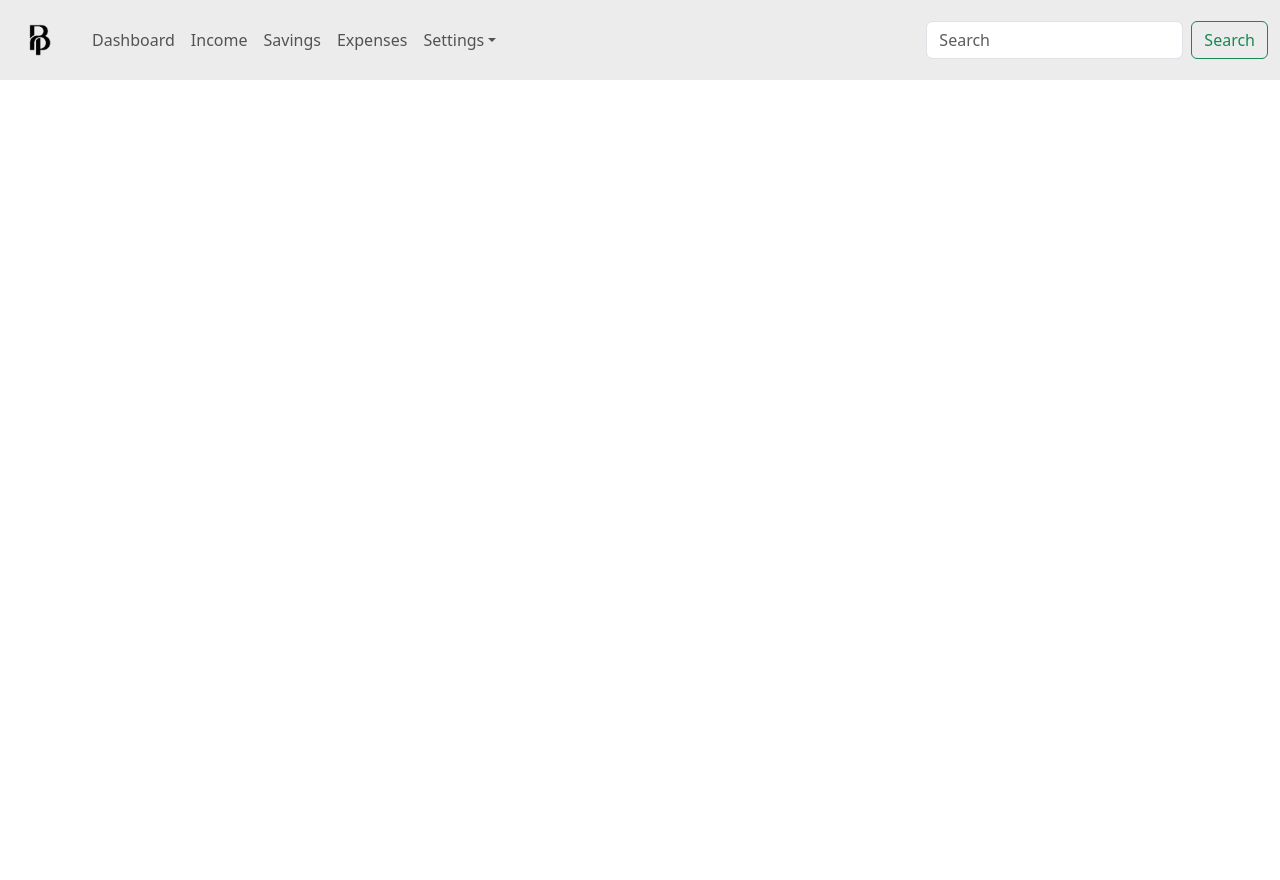
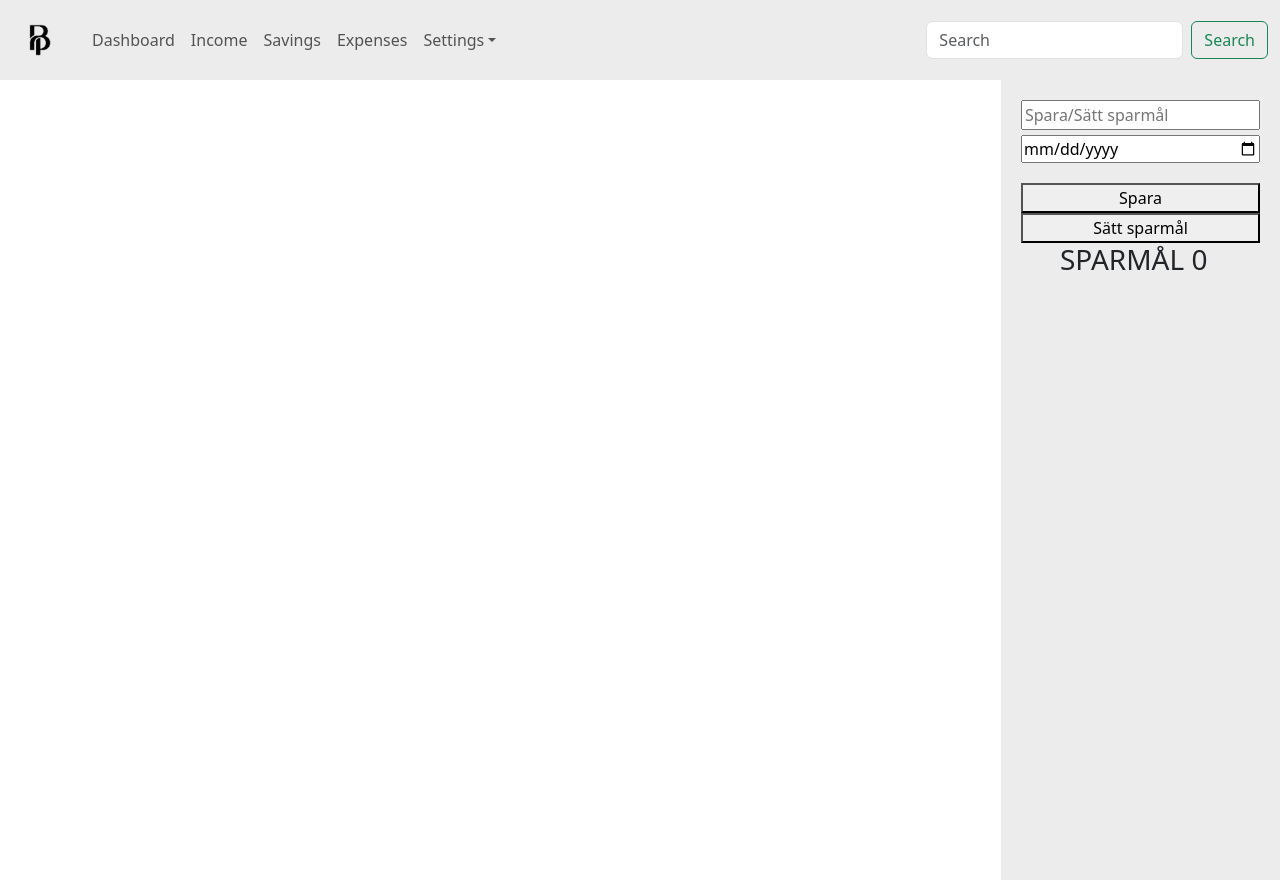
Before and after one commit to ivararnesson/BudgetPlanner, a React (Vite) app in the folder BudgetPlanner.Web/: page / in a window 1280 px wide. Before the commit the page ends 800 px from the top, so only its background shows below. Built offline with nearby package versions, Linux system fonts and the light colour scheme.

Commit message:
Added sidebar and fixed the CustomNavbar.css component

```diff
--- a/BudgetPlanner.Web/package.json
+++ b/BudgetPlanner.Web/package.json
@@ -14,7 +14,8 @@
     "react": "^18.3.1",
     "react-bootstrap": "^2.10.4",
     "react-dom": "^18.3.1",
-    "react-router-dom": "^6.26.2"
+    "react-router-dom": "^6.26.2",
+    "recharts": "^2.12.7"
   },
   "devDependencies": {
     "@eslint/js": "^9.9.0",
--- a/BudgetPlanner.Web/src/App.jsx
+++ b/BudgetPlanner.Web/src/App.jsx
@@ -1,12 +1,16 @@
 import { useState } from 'react'
 import TodoList from './TodoList'
+import Sidebar from './components/Sidebar'
 import 'bootstrap/dist/css/bootstrap.min.css';
 import CustomNavbar from './components/CustomNavbar'
 
 function App() {
 
   return (
-      <CustomNavbar />
+      <>
+        <CustomNavbar />
+        <Sidebar />
+      </>
   )
 }
 
--- a/BudgetPlanner.Web/src/components/CustomNavbar.css
+++ /dev/null
@@ -1,7 +0,0 @@
-.nav {
-    height: 5rem;
-    background-color: #ececec;
-}
-.nav--img {
-    width: 3.5rem;
-}
--- a/BudgetPlanner.Web/src/components/CustomNavbar.jsx
+++ b/BudgetPlanner.Web/src/components/CustomNavbar.jsx
@@ -5,7 +5,7 @@ import Nav from 'react-bootstrap/Nav';
 import Navbar from 'react-bootstrap/Navbar';
 import NavDropdown from 'react-bootstrap/NavDropdown';
 import { Link } from 'react-router-dom';
-import "./CustomNavbar.css"
+import "./SideNavbar.css"
 import bpIcon from "../assets/BP-icon.png"
 
 export default function CustomNavbar() {
@@ -53,3 +53,6 @@ export default function CustomNavbar() {
     </Navbar>
   );
 }
+
+// npm install react-bootstrap bootstrap
+// npm install react-router-dom
--- /dev/null
+++ b/BudgetPlanner.Web/src/components/SideNavbar.css
@@ -0,0 +1,37 @@
+.nav {
+    height: 5rem;
+    background-color: #ececec;
+}
+.nav--img {
+    width: 3.5rem;
+}
+.sidebar {
+    background-color: #ececec;
+    margin-right: 0;
+    float: right;
+    margin-top: 0;
+    height: 100vh;
+}
+.savings--container {
+    display: flex;
+    flex-direction: column;
+    align-items: flex-end;
+    padding: 20px;
+    height: 100vh;
+}
+.savings--form {
+    display: flex;
+    flex-direction: column;
+}
+.savings--input-number {
+    margin-bottom: 5px;
+}
+.savings--input-date {
+    margin-bottom: 20px;
+}
+.piechart--container {
+    align-self: flex-end;
+    width: 100%;
+    max-width: 12.5rem;
+    height: 18.75rem;
+}
--- /dev/null
+++ b/BudgetPlanner.Web/src/components/Sidebar.jsx
@@ -0,0 +1,106 @@
+import React, { useState }from "react";
+import "./SideNavbar.css"
+import { PieChart, Pie, Cell, ResponsiveContainer, Label } from 'recharts';
+
+export default function Savings() {
+    const [savings, setSavings] = useState(0);
+    const [savingsGoal, setSavingsGoal] = useState(0);
+    const [goalReached, setGoalReached] = useState(false)
+    console.log("render")
+
+    const data = [
+        { name: 'Sparat', value: savings },
+        { name: 'Återstående', value: savingsGoal - savings }
+    ];
+
+    function handleSubmit(event) {
+        event.preventDefault()
+        const inputValue = parseFloat(event.target.elements[0].value);
+
+        if (event.nativeEvent.submitter.name === "save") {
+            if (savingsGoal === 0 ) {
+                alert("Vänligen sätt ett sparmål innan du lägger till sparande.");
+                return;
+            }
+
+            if (inputValue > 0) {
+                setSavings(prevSavings => {
+                    const newSavings = prevSavings + inputValue;
+
+                    if (newSavings >= savingsGoal) {
+                        setGoalReached(true)
+                    }
+                    return newSavings;
+                });
+            }
+        }
+        else if (event.nativeEvent.submitter.name === "setgoal") {
+            if (inputValue > 0) {
+                setSavingsGoal(inputValue)
+                setGoalReached(false)
+            }
+        }
+
+        event.target.elements[0].value = ""
+    }
+
+    const COLORS = ['#0088FE', '#00C49F']
+
+    return (
+        <div className="sidebar">
+            <div className="savings--container">
+                <form className="savings--form" onSubmit={handleSubmit}>
+                    <input
+                        type="number"
+                        className="savings--input-number"
+                        placeholder="Spara/Sätt sparmål"
+                        required
+                    />
+                    <input
+                        type="date"
+                        className="savings--input-date"
+                        placeholder="Sätt datum" />
+                    <button type="submit" className="savings--btn" name="save">Spara</button>
+                    <button type="submit" className="savings--btn" name="setgoal">Sätt sparmål</button>
+                </form>
+                <div className="piechart--container">
+                    <h3>{`SPARMÅL ${savingsGoal}`}</h3>
+                    <ResponsiveContainer width="100%" height={300}>
+                        <PieChart>
+                            <Pie
+                                data={data}
+                                cx="50%"
+                                cy="50%"
+                                outerRadius={80}
+                                fill="#8884d8"
+                                dataKey="value"
+                            >
+                                {data.map((entry, index) => (
+                                    <Cell key={`cell-${index}`} fill={COLORS[index % COLORS.length]} />
+                                ))}
+                                <Label
+                                    value={`${savings} SEK sparat`}
+                                    position="center"
+                                    style={{ fontSize: '20px', fontWeight: 'bold', fill: '#000' }}
+                                />
+                            </Pie>
+                        </PieChart>
+                    </ResponsiveContainer>
+                </div>
+                {goalReached && (
+                    <div className="goal-message">
+                        <h2>BRATTE DU KLARA DET</h2>
+                        <p>Du har sparat {savings} SEK, vilket uppfyller ditt mål på {savingsGoal} SEK.</p>
+                        <button onClick={() => {
+                            setGoalReached(false)
+                            setSavings(0)
+                            setSavingsGoal(0)
+                        }}>Nollställ</button>
+                    </div>
+                )}
+            </div>
+        </div>
+    )
+}
+
+//npm install recharts
```
Also changed, not shown: 1 other file (tests, documents, lock files or other folders).
